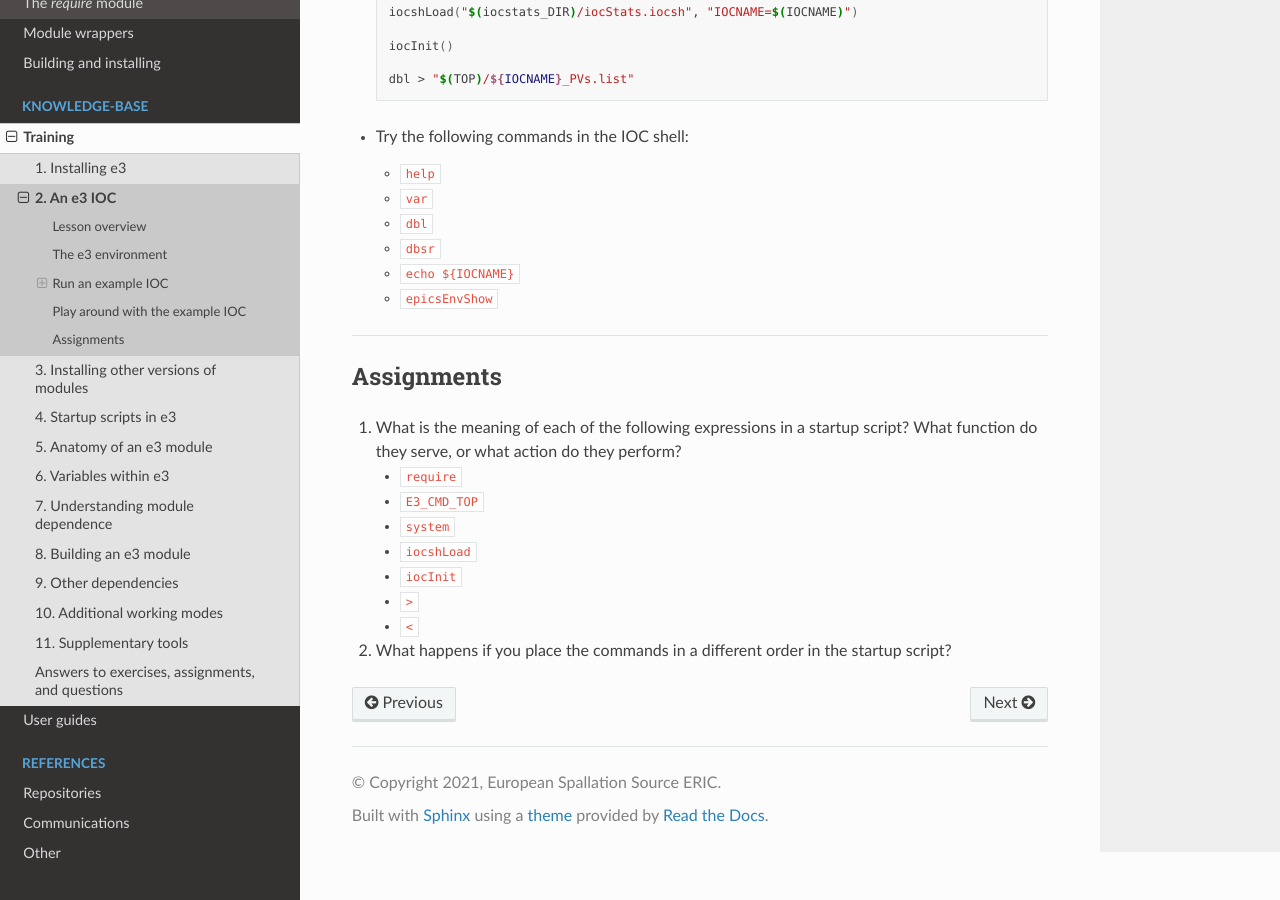
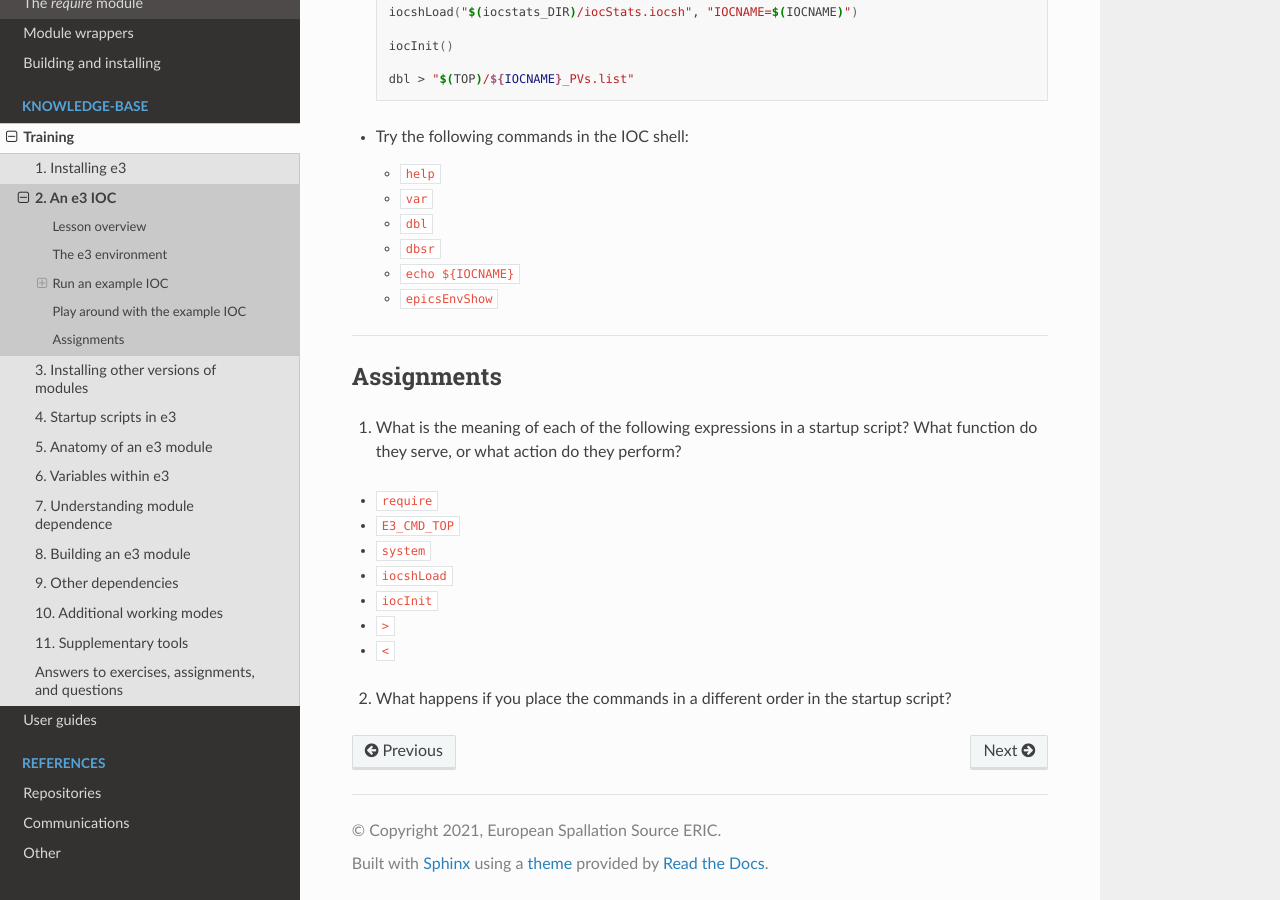
Before and after one commit to ttkorhonen/e3pages, a Sphinx documentation site: the page built from docs/kb/training/workbook/2_e3_ioc.md, in a window 1280 px wide and 900 px high, scrolled down 3108 px. Built offline with Sphinx 7.4.7 and the Read the Docs theme 2.0.0, drawn with Linux system fonts in a browser that asks for light colours.

````diff
--- a/docs/kb/training/workbook/2_e3_ioc.md
+++ b/docs/kb/training/workbook/2_e3_ioc.md
@@ -12,12 +12,19 @@ In this lesson, you will learn how to do the following:
 
 ## The e3 environment
 
-In order to facilitate the development process, e3 supports using multiple EPICS environments. Such an environment consists of a collection of shell variables in the current terminal. When
-you install *require*, it will install an activation script called `setE3Env.bash`. To activate the environment, you must source the relevant `setE3Env.bash`.
+In order to facilitate the development process, e3 supports using multiple EPICS
+environments. Such an environment consists of a collection of shell variables in
+the current terminal. When you install *require*, it will install an activation
+script called `setE3Env.bash`. To activate the environment, you must source the
+relevant `setE3Env.bash`.
 
-Using a default configuration (presently EPICS base 7.0.5 with *require* 3.4.1 installed at `/epics`) the full path for this script would then be `/epics/base-7.0.5/require/3.4.1/bin/setE3Env.bash`.
+Using a default configuration (presently EPICS base 7.0.5 with *require* 3.4.1
+installed at `/epics`) the full path for this script would then be
+`/epics/base-7.0.5/require/3.4.1/bin/setE3Env.bash`.
 
-For your convenience, the e3 building system - at the end of installation procedure of *require* and modules - creates a utility script within the `tools/` directory called `setenv`:
+For your convenience, the e3 building system - at the end of installation
+procedure of *require* and modules - creates a utility script within the
+`tools/` directory called `setenv`:
 
 ```console
 [iocuser@host:e3]$ source tools/setenv
@@ -34,13 +41,19 @@ Thus, one can easily switch between environments. For example:
 [iocuser@host:e3]$ source /epics/base-7.0.3.1/require/3.4.1/bin/setE3Env.bash
 ```
 
-This will first load the latest environment installed with `e3.bash`, and then it will load the environment corresponding to EPICS base 7.0.3.1 and *require* 3.4.1 (assuming that that has been installed).
+This will first load the latest environment installed with `e3.bash`, and then
+it will load the environment corresponding to EPICS base 7.0.3.1 and *require*
+3.4.1 (assuming that that has been installed).
 
 ## Run an example IOC
 
-Starting an IOC in e3 is done by running the script `iocsh.bash` which is installed with *require* at `/epics/base-7.0.5/require/3.4.1/bin/iocsh.bash`. If you have sourced the correct `setE3Env.bash`,
-then this will be on `$PATH`. `iocsh.bash` is a wrapper to `softIocPVA` from EPICS base and takes a number of possible arguments, the most basic of which is a startup command file, which consists
-of a sequence of commands that will be executed by the IOC upon startup.
+Starting an IOC in e3 is done by running the script `iocsh.bash` which is
+installed with *require* at `/epics/base-7.0.5/require/3.4.1/bin/iocsh.bash`. If
+you have sourced the correct `setE3Env.bash`, then this will be on `$PATH`.
+`iocsh.bash` is a wrapper to `softIocPVA` from EPICS base and takes a number of
+possible arguments, the most basic of which is a startup command file, which
+consists of a sequence of commands that will be executed by the IOC upon
+startup.
 
 :::{warning}
 The last line of the file must end in a newline or that line will not be executed.
@@ -48,7 +61,8 @@ The last line of the file must end in a newline or that line will not be execute
 
 ### The simplest example
 
-In order to run a very basic IOC, run the following command after sourcing `setE3Env.bash` as described above.
+In order to run a very basic IOC, run the following command after sourcing
+`setE3Env.bash` as described above.
 
 ```console
 [iocuser@host:e3]$ iocsh.bash
@@ -81,11 +95,13 @@ dbl > "$(TOP)/${IOCNAME}_PVs.list"
 ```
 
 Save this file as `iocstats.cmd`, and then run
+
 ```console
 [iocuser@host:e3]$ iocsh.bash iocstats.cmd
 ```
 
-If the IOC starts up correctly (you will have to have installed the core modules during the last chapter), then do the following
+If the IOC starts up correctly (you will have to have installed the core modules
+during the last chapter), then do the following
 
 1. Check the IOC name:
 
@@ -100,6 +116,7 @@ If the IOC starts up correctly (you will have to have installed the core modules
    ```console
    localhost-31462> system "ls $(E3_CMD_TOP)"
    ```
+
    What does it represent?
 
 3. Open another terminal and source the same e3 configuration.
@@ -143,25 +160,26 @@ If the IOC starts up correctly (you will have to have installed the core modules
   ```
 
 * Try the following commands in the IOC shell:
-
-  - `help`
-  - `var`
-  - `dbl`
-  - `dbsr`
-  - `echo ${IOCNAME}`
-  - `epicsEnvShow`
+  * `help`
+  * `var`
+  * `dbl`
+  * `dbsr`
+  * `echo ${IOCNAME}`
+  * `epicsEnvShow`
 
 ---
 
 ## Assignments
 
-1. What is the meaning of each of the following expressions in a startup script? What function do they serve, or what action do they perform?
-   - `require`
-   - `E3_CMD_TOP`
-   - `system`
-   - `iocshLoad`
-   - `iocInit`
-   - `>`
-   - `<`
+1. What is the meaning of each of the following expressions in a startup script?
+   What function do they serve, or what action do they perform?
+  * `require`
+  * `E3_CMD_TOP`
+  * `system`
+  * `iocshLoad`
+  * `iocInit`
+  * `>`
+  * `<`
 
-2. What happens if you place the commands in a different order in the startup script?
+2. What happens if you place the commands in a different order in the startup
+   script?
````
